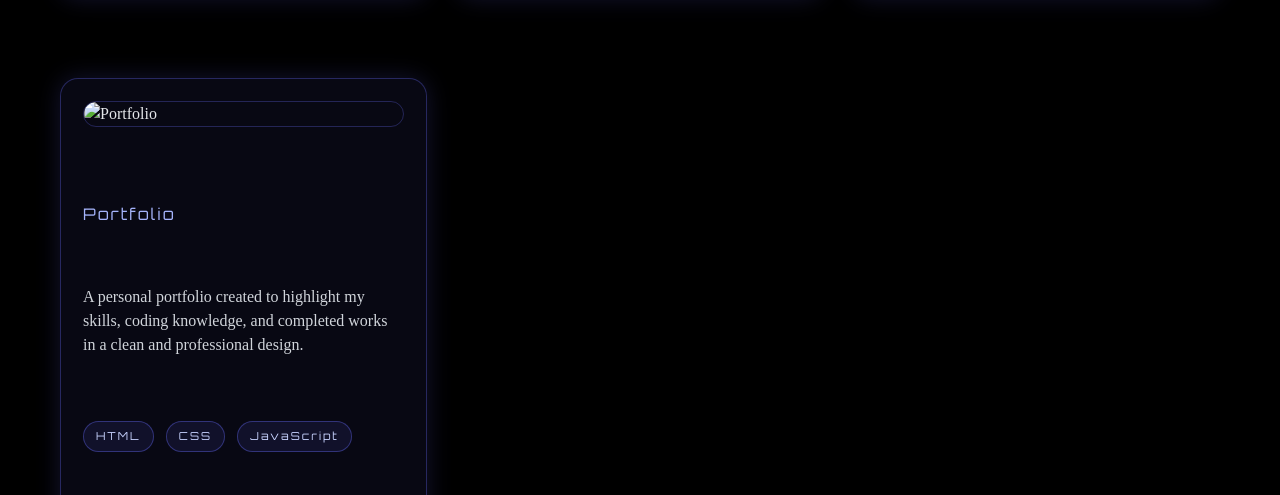
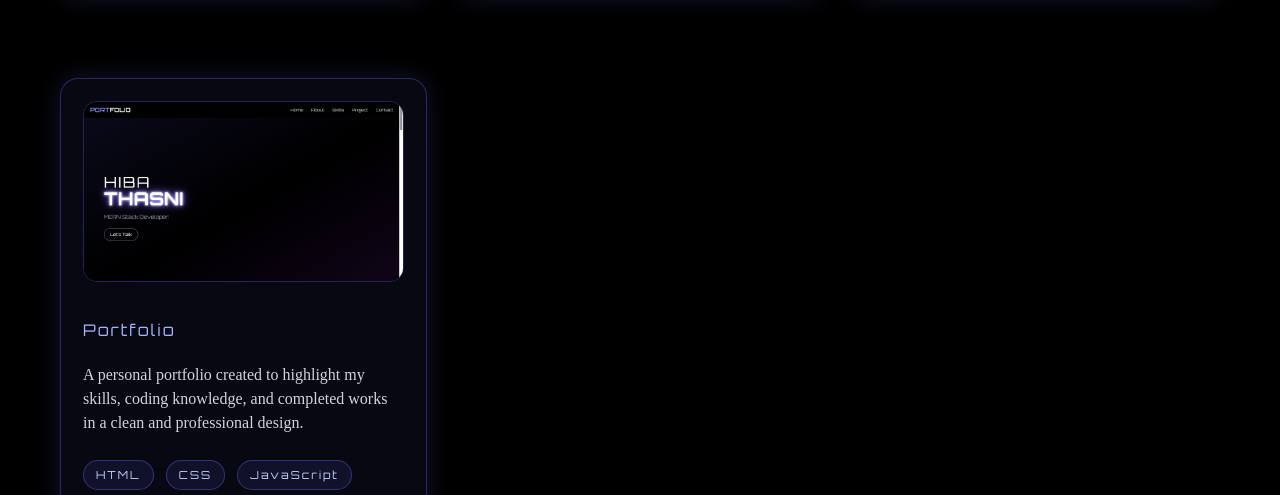
Before and after one commit to h54292386-stack/my-portfolio, a plain HTML site: page index.html in a window 1280 px wide. Shown: the part 2909-3404 px from the top of the page. Drawn offline with nearby package versions, Linux system fonts and the light colour scheme.

```diff
--- a/index.html
+++ b/index.html
@@ -259,7 +259,7 @@
 </div>
 
 <div class="project-card">
-  <img src="" alt="Portfolio">
+  <img src="assets/portfoliophoto.png" alt="Portfolio">
   <h3 class="heading-font">Portfolio</h3>
   <p>A personal portfolio created to highlight my skills, coding knowledge, and completed works in a clean and professional design.</p>
   <div class="skills heading-font">
```
Also changed, not shown: assets/portfoliophoto.png (added).
